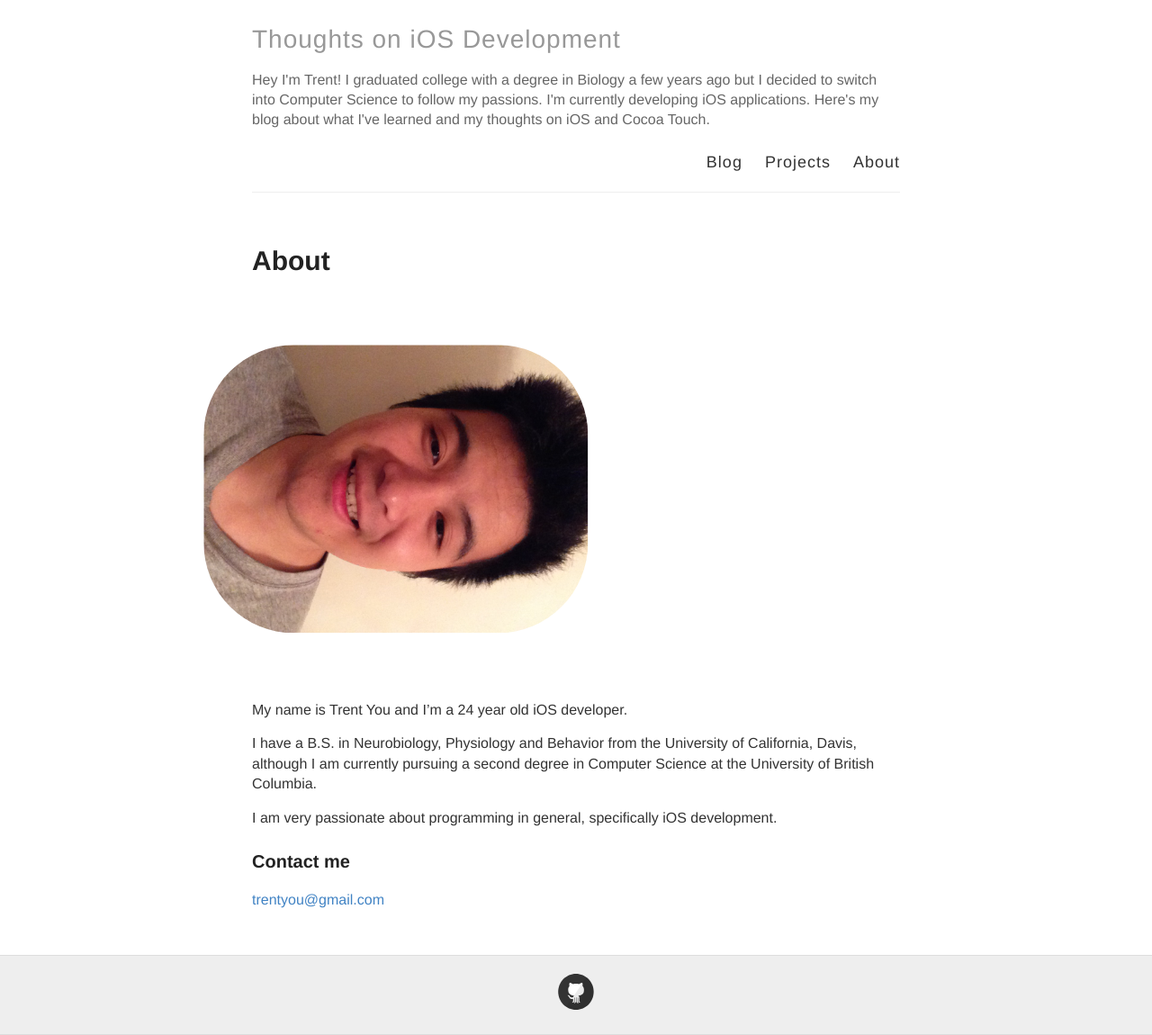
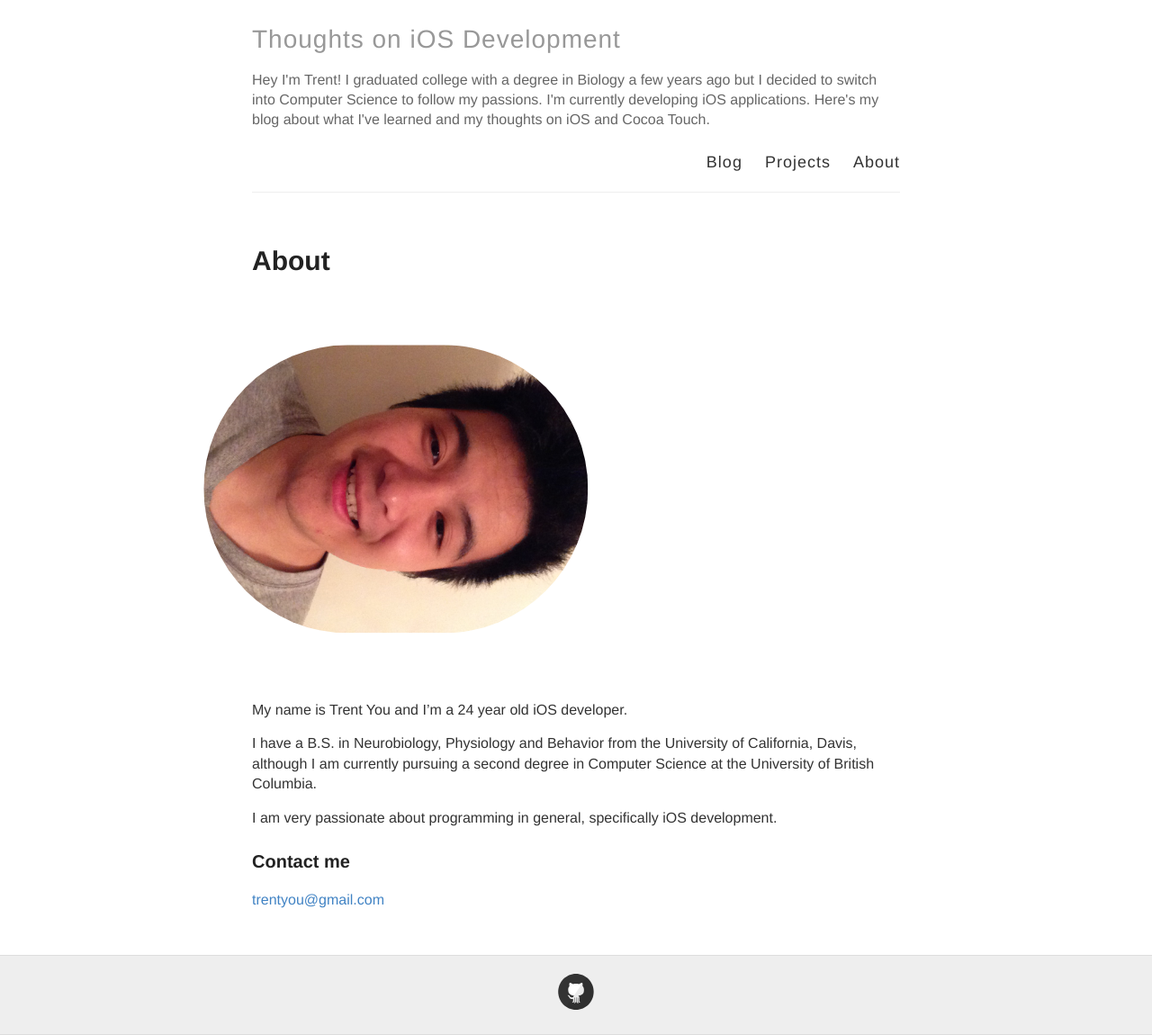
Before and after one commit to trentyou/trentyou.github.io, a Jekyll site: the page built from about.md, in a window 1280 px wide. Shown: the whole page at 90% size. Built offline with Jekyll 4.4.1, drawn with Linux system fonts in a browser that asks for light colours.

Commit message:
Updated about.md

```diff
--- a/about.md
+++ b/about.md
@@ -6,10 +6,8 @@
 ---
 
 
-<div></div>
-<img src="http://trentyou.github.io/images/trentprofilepic.jpeg" style="height:426; width:320px; ms-transform: rotate(90deg); -webkit-transform: rotate(90deg); transform: rotate(90deg); border-radius:100px">
+<img src="http://trentyou.github.io/images/trentprofilepic.jpeg" style="height:426; width:320px; ms-transform: rotate(90deg); -webkit-transform: rotate(90deg); transform: rotate(90deg); border-radius:250px">
 
-<div></div>
 My name is Trent You and I'm a 24 year old iOS developer.
 
 I have a B.S. in Neurobiology, Physiology and Behavior from the University of California, Davis, although I am currently pursuing a second degree in Computer Science at the University of British Columbia.
```
